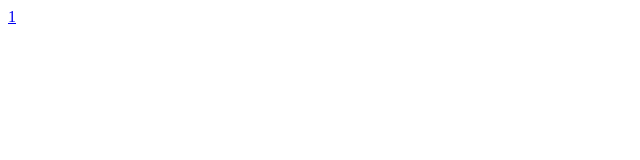
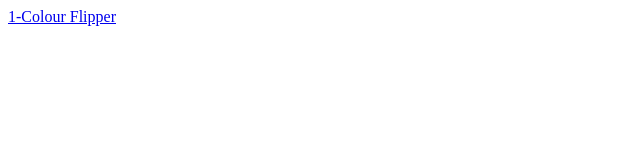
Before and after one commit to vidit-od/Practice_JS, a plain HTML site: page index.html in a window 1280 px wide. Shown: the whole page, without its empty margins (0-640 px from the left). Drawn offline with Linux system fonts and the light colour scheme.

Commit message:
Index.Html

```diff
--- a/index.html
+++ b/index.html
@@ -7,6 +7,6 @@
     <title>Document</title>
 </head>
 <body>
-    <a href="./1-Colour Flipper/index.html">1</a>
+    <a href="./1-Colour Flipper/index.html">1-Colour Flipper</a>
 </body>
 </html>
```
